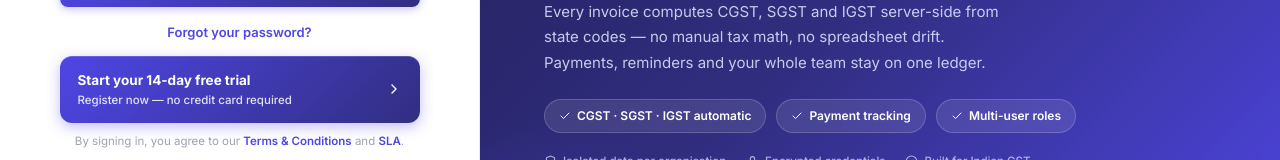
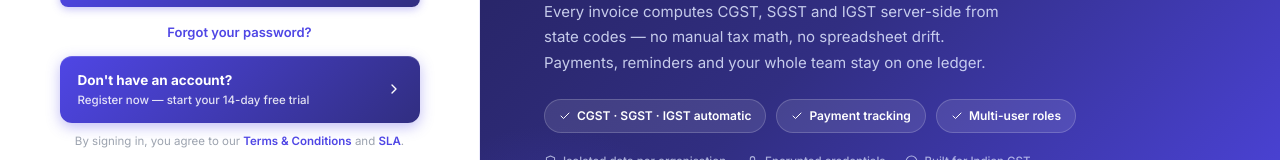
Before and after one commit to ashish-ashk/KloguBizz-Billing-Suite, an Angular app in the folder frontend/: page /login in a window 1280 px wide. Shown: the part 497-657 px from the top of the page. Built offline with nearby package versions, Linux system fonts and the light colour scheme; no server answers.

Commit message:
register button updated and hide superadmin demo credentials on demo url

```diff
--- a/frontend/src/app/features/auth/login.component.ts
+++ b/frontend/src/app/features/auth/login.component.ts
@@ -115,8 +115,8 @@ import { LegalContentComponent } from '../../shared/legal-content.component';
 
           <a routerLink="/register" class="trial-cta">
             <span class="trial-cta-text">
-              <strong>Start your 14-day free trial</strong>
-              <span>Register now — no credit card required</span>
+              <strong>Don't have an account?</strong>
+              <span>Register now — start your 14-day free trial</span>
             </span>
             <app-icon name="chevronRight" [size]="16" />
           </a>
@@ -135,8 +135,10 @@ import { LegalContentComponent } from '../../shared/legal-content.component';
           @if (showDemo()) {
             <div class="info-box" style="margin-top:10px;font-size:11.5px;">
               <strong>Demo logins</strong><br />
-              Tenant admin: admin&#64;techsoft.local / Admin&#64;123<br />
-              Super admin: superadmin&#64;klogubizz.local / SuperAdmin&#64;123
+              Tenant admin: admin&#64;techsoft.local / Admin&#64;123
+              @if (!isPublicDemoHost) {
+                <br />Super admin: superadmin&#64;klogubizz.local / SuperAdmin&#64;123
+              }
             </div>
           }
           }
@@ -212,6 +214,14 @@ export class LoginComponent implements OnInit, AfterViewChecked {
   showPassword = signal(false);
   showDemo = signal(false);
   justRegistered = signal(false);
+
+  /**
+   * demo.klogubizz.klogu.com is handed out publicly (sales links, docs); the
+   * super admin demo credential would let any visitor there into the platform
+   * console. The klogu-bizz-billing-suite.vercel.app preview stays internal-only,
+   * so it keeps showing both.
+   */
+  isPublicDemoHost = typeof window !== 'undefined' && window.location.hostname === 'demo.klogubizz.klogu.com';
   branding = signal<PublicBranding | null>(null);
 
   // ── Second factor ────────────────────────────
```
